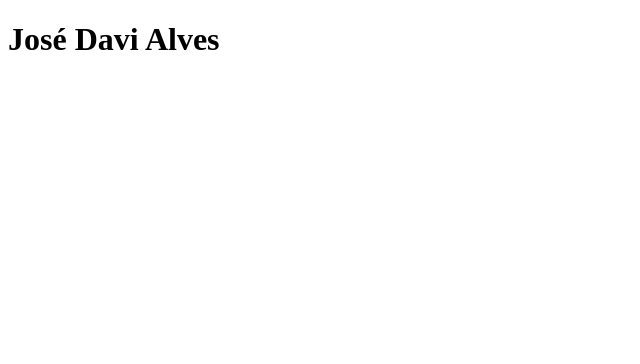
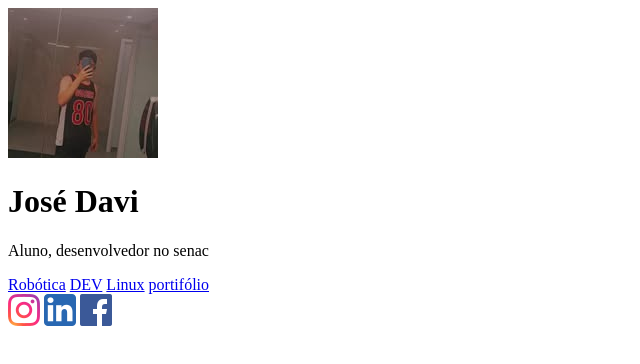
Before and after one commit to JoseDavi53/hub-links, a plain HTML site: page index.html in a window 1280 px wide. Shown: the whole page, without its empty margins (0-640 px from the left). Drawn offline with Linux system fonts and the light colour scheme; a web font is replaced by a local one.

Commit message:
atualização

```diff
--- a/index.html
+++ b/index.html
@@ -15,7 +15,33 @@
 </head>
 
 <body>
-    <h1> José Davi Alves</h1>
+    <!-- Cabeçalho -->
+    <header>
+        <img src="./img/my.jpg" alt="">
+    </header>
+
+    <!-- Principal -->
+    <main>
+        <h1> José Davi</h1>
+        <p> Aluno, desenvolvedor no senac</p>
+    </main>
+
+    <!-- Links -->
+    <div id="links">
+        <a href="https://roboticapratica.com.br/">Robótica</a>
+        <a href="https://devtutorial.com.br/">DEV</a>
+        <a href="https://linuxtutorial.com.br/">Linux</a>
+        <a href="https://github.com/professorjosedeassis">portifólio</a>
+
+    </div>
+
+    <!-- Rodapé -->
+    <footer>
+        <a href="https://www.instagram.com/_dvx.fxp_/"><img src="./img/instagram.png" alt="instagram"></a>
+        <a href="https://www.linkedin.com/in/jose-davi-alves-5973a5333/"><img src="./img/linkedin.png" alt="linkedin"></a>
+        <a href="https://www.facebook.com/Davialvesdemoraes522?locale=pt_BR"><img src="./img/facebook.png" alt="facebook"></a>
+
+    </footer>
 </body>
 
 </html>
```
Also changed, not shown: img/facebook.png (renamed from img/317727_facebook_social media_social_icon.png), img/instagram.png (added), img/linkedin.png (added), img/my.jpg (added).
